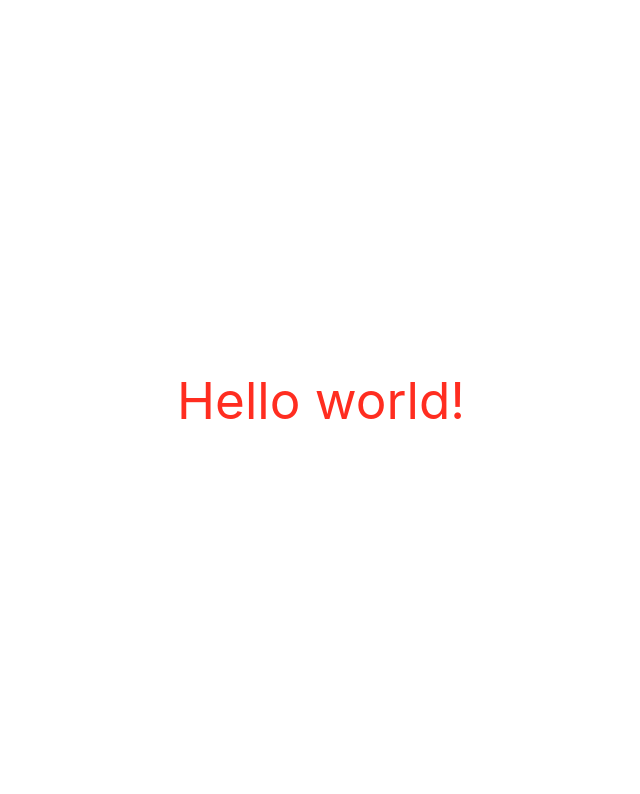
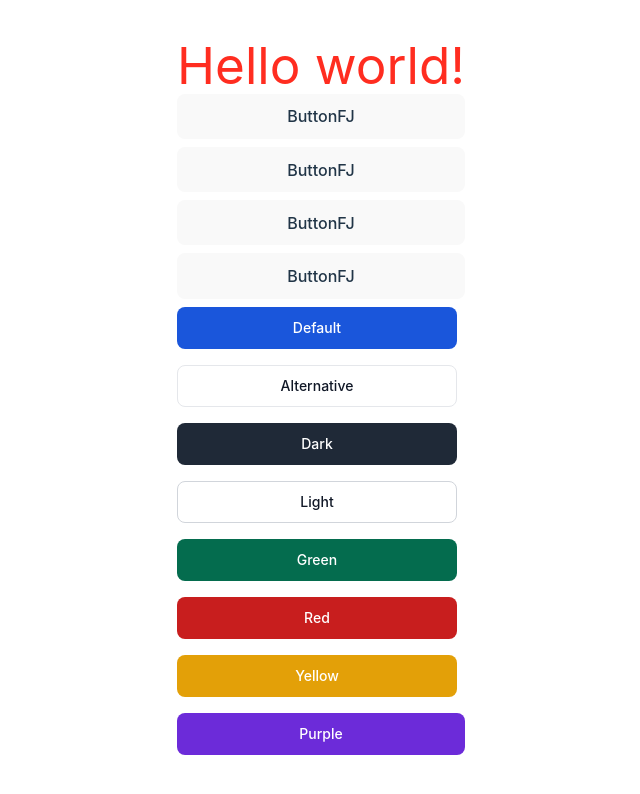
Before and after one commit to MoustaphaCamara/suivi_projet_2024_Fujify, a React (Vite) app in the folder front/: page / in a window 1280 px wide. Shown: the top 794 px of the page, without its empty margins (319-959 px from the left). Built offline with nearby package versions, Linux system fonts and the light colour scheme.

Commit message:
chore(packages): add router, axios, tailwind

```diff
--- /dev/null
+++ b/front/src/components/ButtonFJ.jsx
@@ -0,0 +1,12 @@
+import React from 'react';
+
+const ButtonFJ = (props) => {
+
+    return (
+        <button className={props}>
+            ButtonFJ
+        </button>
+    );
+};
+
+export default ButtonFJ;
--- a/front/src/pages/HomePage.jsx
+++ b/front/src/pages/HomePage.jsx
@@ -1,4 +1,5 @@
 import React from 'react';
+import ButtonFJ from "../components/ButtonFJ.jsx";
 
 const HomePage = () => {
     return (
@@ -6,6 +7,38 @@
             <h1 className="text-[#ff2d20]">
                 Hello world!
             </h1>
+            <div className="flex flex-col gap-2">
+                <ButtonFJ color="text-blue-500"/>
+                <ButtonFJ/>
+                <ButtonFJ/>
+                <ButtonFJ/>
+
+                <button type="button"
+                        className="text-white bg-blue-700 hover:bg-blue-800 focus:ring-4 focus:ring-blue-300 font-medium rounded-lg text-sm px-5 py-2.5 me-2 mb-2 dark:bg-blue-600 dark:hover:bg-blue-700 focus:outline-none dark:focus:ring-blue-800">Default
+                </button>
+                <button type="button"
+                        className="py-2.5 px-5 me-2 mb-2 text-sm font-medium text-gray-900 focus:outline-none bg-white rounded-lg border border-gray-200 hover:bg-gray-100 hover:text-blue-700 focus:z-10 focus:ring-4 focus:ring-gray-100 dark:focus:ring-gray-700 dark:bg-gray-800 dark:text-gray-400 dark:border-gray-600 dark:hover:text-white dark:hover:bg-gray-700">Alternative
+                </button>
+                <button type="button"
+                        className="text-white bg-gray-800 hover:bg-gray-900 focus:outline-none focus:ring-4 focus:ring-gray-300 font-medium rounded-lg text-sm px-5 py-2.5 me-2 mb-2 dark:bg-gray-800 dark:hover:bg-gray-700 dark:focus:ring-gray-700 dark:border-gray-700">Dark
+                </button>
+                <button type="button"
+                        className="text-gray-900 bg-white border border-gray-300 focus:outline-none hover:bg-gray-100 focus:ring-4 focus:ring-gray-100 font-medium rounded-lg text-sm px-5 py-2.5 me-2 mb-2 dark:bg-gray-800 dark:text-white dark:border-gray-600 dark:hover:bg-gray-700 dark:hover:border-gray-600 dark:focus:ring-gray-700">Light
+                </button>
+                <button type="button"
+                        className="focus:outline-none text-white bg-green-700 hover:bg-green-800 focus:ring-4 focus:ring-green-300 font-medium rounded-lg text-sm px-5 py-2.5 me-2 mb-2 dark:bg-green-600 dark:hover:bg-green-700 dark:focus:ring-green-800">Green
+                </button>
+                <button type="button"
+                        className="focus:outline-none text-white bg-red-700 hover:bg-red-800 focus:ring-4 focus:ring-red-300 font-medium rounded-lg text-sm px-5 py-2.5 me-2 mb-2 dark:bg-red-600 dark:hover:bg-red-700 dark:focus:ring-red-900">Red
+                </button>
+                <button type="button"
+                        className="focus:outline-none text-white bg-yellow-400 hover:bg-yellow-500 focus:ring-4 focus:ring-yellow-300 font-medium rounded-lg text-sm px-5 py-2.5 me-2 mb-2 dark:focus:ring-yellow-900">Yellow
+                </button>
+                <button type="button"
+                        className="focus:outline-none text-white bg-purple-700 hover:bg-purple-800 focus:ring-4 focus:ring-purple-300 font-medium rounded-lg text-sm px-5 py-2.5 mb-2 dark:bg-purple-600 dark:hover:bg-purple-700 dark:focus:ring-purple-900">Purple
+                </button>
+
+            </div>
         </div>
     );
 };
```
